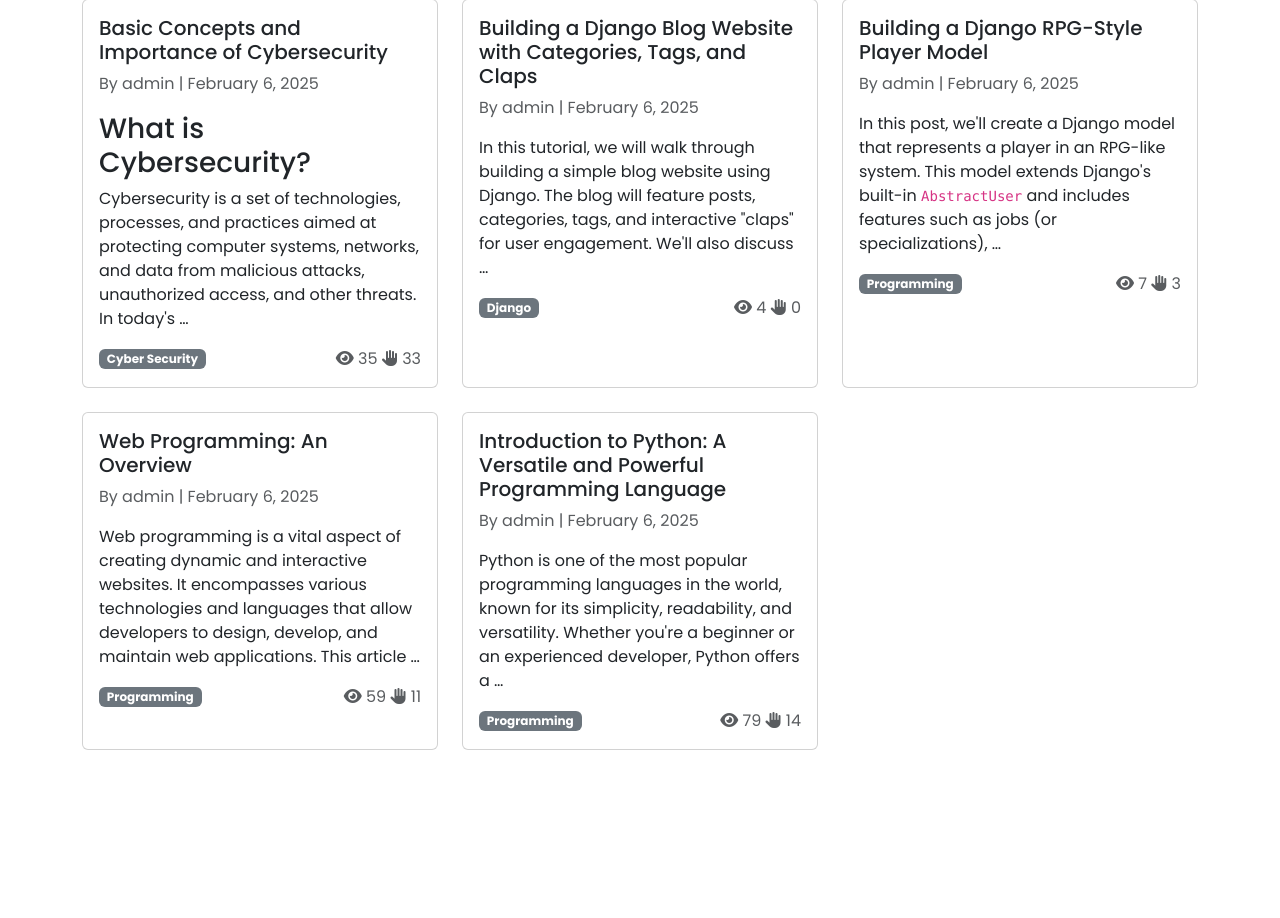
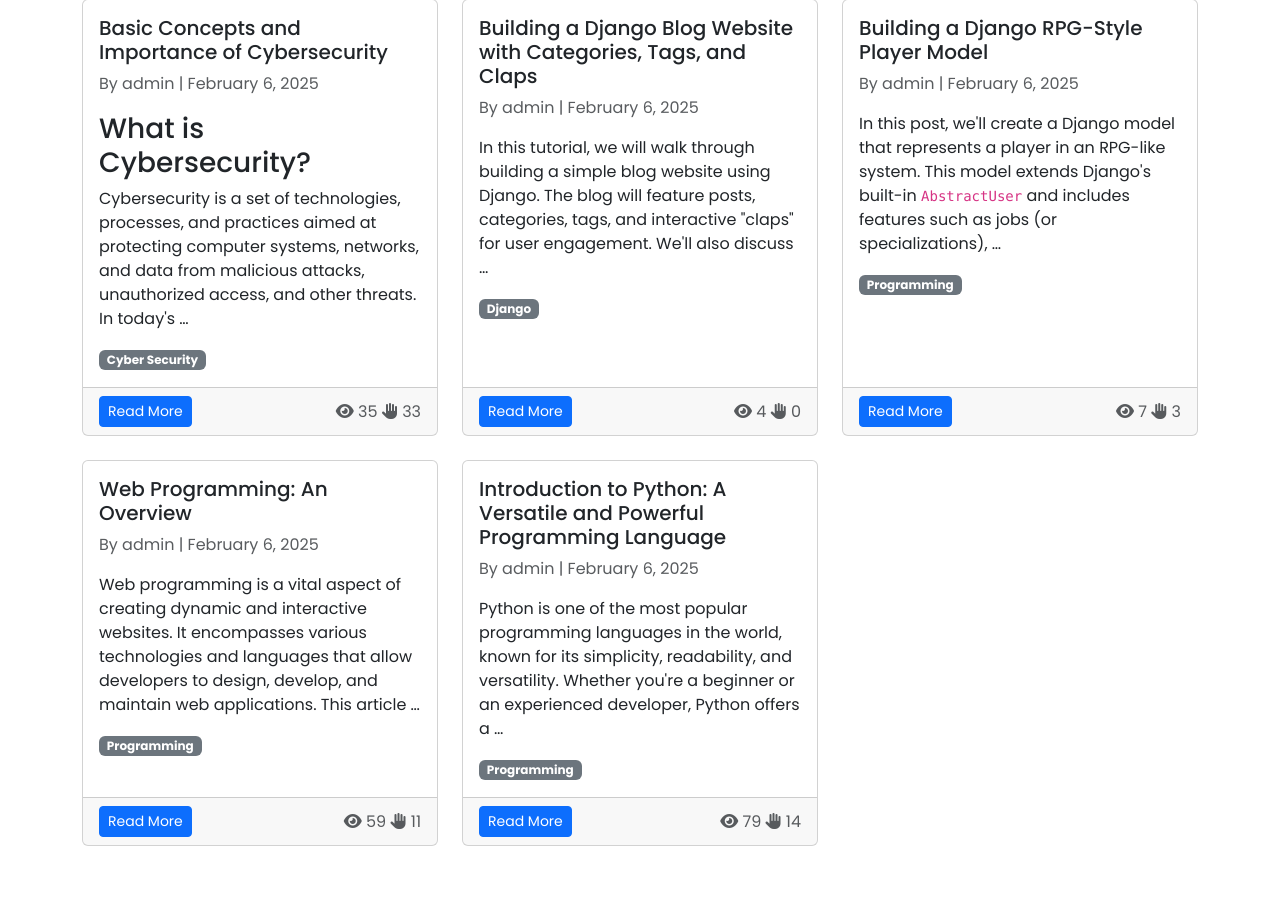
Before and after one commit to whdev36/django-blog-website, a Django app: page /posts/ in a window 1280 px wide. Shown: the part 161-1079 px from the top of the page. Before the commit the page ends 911 px from the top, so only its background shows below. Run offline with Django 5.2, Linux system fonts and the light colour scheme; data comes from the database, SQL or seed files in the repository; both versions use the stored data as it was after the commit.

Commit message:
update cards

```diff
--- a/main/models.py
+++ b/main/models.py
@@ -76,7 +76,7 @@ class Post(models.Model):
 	def get_markdown_content(self):
 		raw_html = markdown.markdown(self.content, extensions=['extra'])
 		allowed_tags = ['p', 'a', 'b', 'i', 'strong', 'em', 'ul', 'ol', 'li', 'code',
-			'img', 'h1', 'h2', 'h3', 'h4', 'h5', 'h6', 'hr', 'br']
+			'img', 'h1', 'h2', 'h3', 'h4', 'h5', 'h6', 'hr', 'br', 'pre']
 		allowed_attributes = {
 			'a': ['href', 'title'],
 			'img': ['src', 'alt', 'width', 'height']
--- a/templates/posts.html
+++ b/templates/posts.html
@@ -21,14 +21,21 @@
                 <p class="card-text">
                     {{ post.get_markdown_content|safe|truncatewords:30 }}
                 </p>
-                <div class="d-flex justify-content-between align-items-center">
+                <div class="">
                     <span class="badge bg-secondary">{{ post.category.name }}</span>
-                    <span class="text-muted">
-                        <i class="fas fa-eye"></i> {{ post.views }}
-                        <i class="fas fa-hand-paper ml-2"></i> {{ post.claps }}
-                    </span>
                 </div>
             </div>
+            <div class="card-footer d-flex justify-content-between align-items-center">
+                    <a href="{% url 'post' post.pk %}" class="btn btn-sm btn-primary">Read More</a>
+                    <div class="">
+                        <span class="text-muted">
+                            <i class="fas fa-eye"></i> {{ post.views }}
+                        </span>
+                        <span class="text-muted">
+                            <i class="fas fa-hand-paper"></i> {{ post.claps }}
+                        </span>
+                    </div>
+                </div>
         </div>
     </div>
     {% endfor %}
```
Also changed, not shown: templates/home.html (+5 -3 lines), templates/search.html (+5 -3 lines), db.sqlite3.
